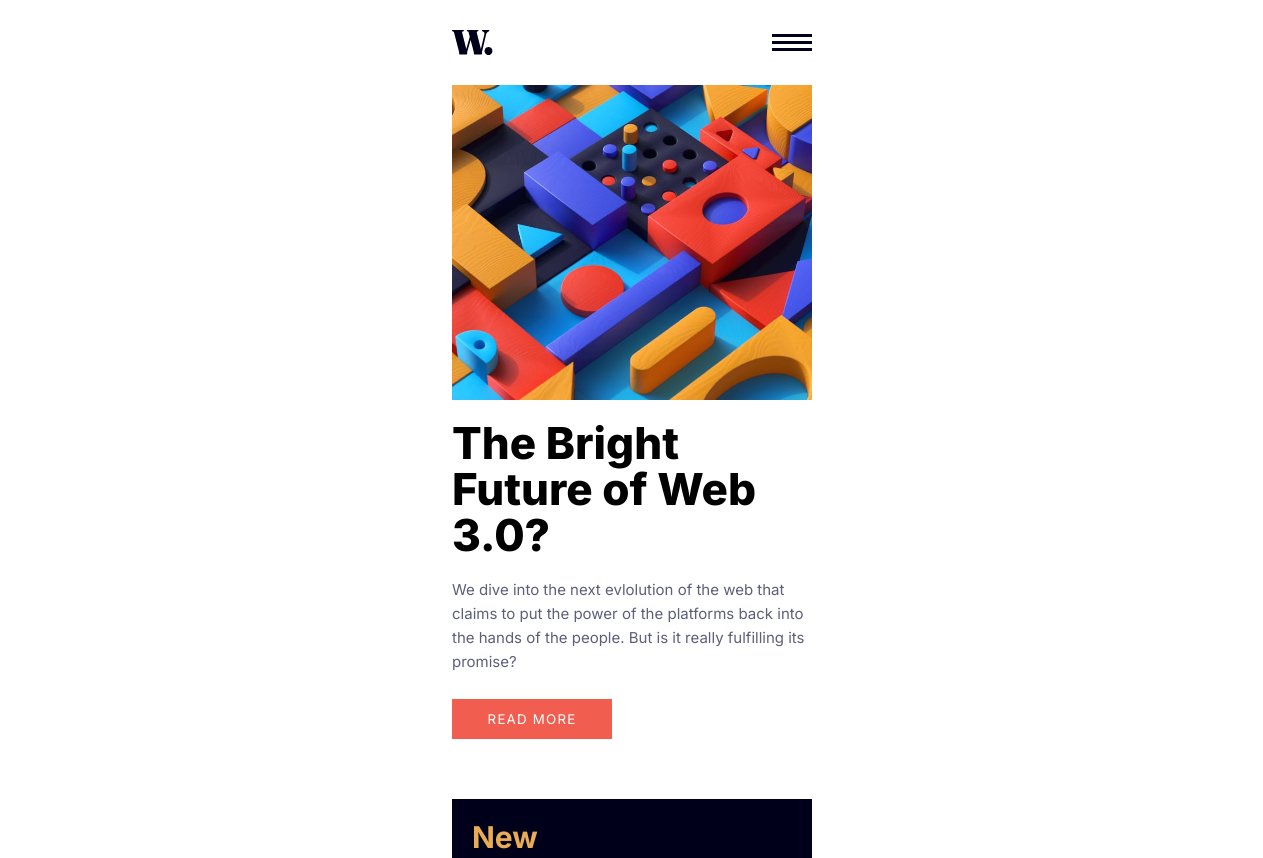
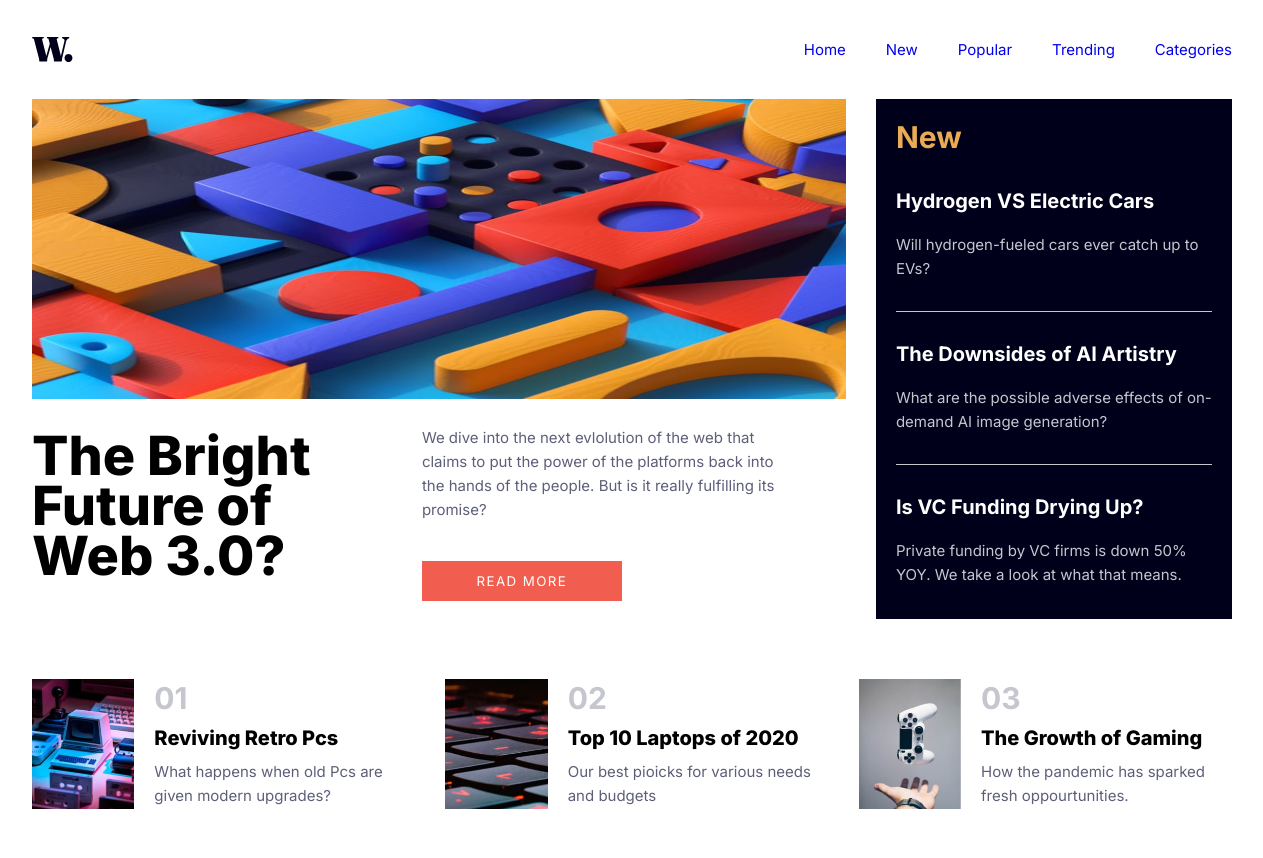
Before and after one commit to Zyrean/news-homepage-main, a plain HTML site: page news-homepage-main/index.html in a window 1536 px wide. Shown: the top 858 px of the page, without its empty margins (136-1399 px from the left). Drawn offline with Linux system fonts and the light colour scheme.

Commit message:
Html/Css update + Menu header logic

```diff
--- a/news-homepage-main/css/main.css
+++ b/news-homepage-main/css/main.css
@@ -74,15 +74,19 @@ nav {
   cursor: pointer;
 }
 /* TODO IN DESK */
-.container-nav-selections {
+/* .container-nav-selections {
   display: flex;
-}
+} */
 
 /* SECTION1 */
 
 .container-web-3 {
   display: flex;
   flex-direction: column;
+}
+
+.image-web-3 {
+  width: 100%;
 }
 
 .container-web-3-info h1 {
@@ -200,4 +204,99 @@ nav {
 }
 
 @media screen and (min-width: 1440px) {
+  .wrapper {
+    height: fit-content;
+    width: 1200px;
+  }
+
+  .img-menu {
+    display: none;
+  }
+  /* TODO IN DESK */
+  .container-nav-selections {
+    display: flex;
+    gap: 40px;
+  }
+
+  .container-nav-selections a {
+    font-size: 1.5rem;
+    text-decoration: none;
+    margin: 10px 0px;
+  }
+
+  .container-nav-selections a:hover {
+    color: var(--sofrRed);
+  }
+
+  .container-web-3-and-new {
+    display: flex;
+    gap: 30px;
+  }
+
+  .container-web-3 {
+    display: flex;
+    flex-direction: column;
+  }
+  /* SPÄTER ANPASSEN DAMIT BILD NICHT VERZOGEN IST */
+  .container-web-3 img {
+    height: 300px;
+    width: 100%;
+  }
+
+  .container-web-3-info {
+    display: flex;
+    flex-direction: row;
+    gap: 100px;
+    margin-top: 10px;
+  }
+
+  /* LINE BRAKE HERE */
+  .container-web-3-info h1 {
+    font-size: 5.4rem;
+    line-height: 50px;
+  }
+
+  .container-web-3-info p {
+    margin-right: 50px;
+  }
+
+  .btn-read-more {
+    letter-spacing: 1.4px;
+    height: 4rem;
+    width: 20rem;
+    margin-top: 24px;
+    margin-bottom: 0px;
+  }
+
+  /* SECTION NEW */
+
+  .container-new {
+    width: 800px;
+    margin: 0px 0px;
+  }
+
+  /* SECTION ARTICLE */
+
+  .container-artical-all {
+    display: flex;
+    padding-bottom: 0px;
+    gap: 40px;
+  }
+
+  .container-article {
+    display: flex;
+    align-items: center;
+    margin-bottom: 30px;
+    width: 400px;
+  }
+
+  .container-article img {
+    height: 130px;
+  }
+
+  .article {
+    display: flex;
+    flex-direction: column;
+    justify-content: center;
+  }
 }
--- a/news-homepage-main/index.html
+++ b/news-homepage-main/index.html
@@ -39,16 +39,19 @@
       </header>
 
       <section>
+        <div class="container-web-3-and-new">
           <div class="container-web-3">
+            <div class="container-web-3-img">
               <img class="image-web-3" src="assets/images/image-web-3-mobile.jpg" alt="image-web-3" />
+            </div>
             <div class="container-web-3-info">
               <div>
                 <h1>The Bright Future of Web 3.0?</h1>
               </div>
-            <div>
+              <div class="container-web-3-info-text">
                 <p>
-                We dive into the next evlolution of the web that claims to put the power of the platforms back into the
-                hands of the people. But is it really fulfilling its promise?
+                  We dive into the next evlolution of the web that claims to put the power of the platforms back into
+                  the hands of the people. But is it really fulfilling its promise?
                 </p>
                 <button class="btn-read-more">READ MORE</button>
               </div>
@@ -67,6 +70,7 @@
             <div class="container-new-question new-question-3">
               <h3>Is VC Funding Drying Up?</h3>
               <p>Private funding by VC firms is down 50% YOY. We take a look at what that means.</p>
+            </div>
           </div>
         </div>
         <div class="container-artical-all">
--- a/news-homepage-main/js/main.js
+++ b/news-homepage-main/js/main.js
@@ -0,0 +1,22 @@
+"use strict";
+
+const btnMenuOpenPhone = document.querySelector(".img-menu");
+const btnMenuClosePhone = document.querySelector(".img-menu-close");
+const menuPhone = document.querySelector(".container-popup-phone");
+
+const displayMenuPhone = function () {
+  menuPhone.classList.remove("hidden");
+};
+
+const hideMenuPhone = function () {
+  menuPhone.classList.add("hidden");
+};
+
+btnMenuOpenPhone.addEventListener("click", function () {
+  displayMenuPhone();
+  console.log("test");
+});
+
+btnMenuClosePhone.addEventListener("click", function () {
+  hideMenuPhone();
+});
```
Lines whose indentation alone changed are shown as unchanged.
